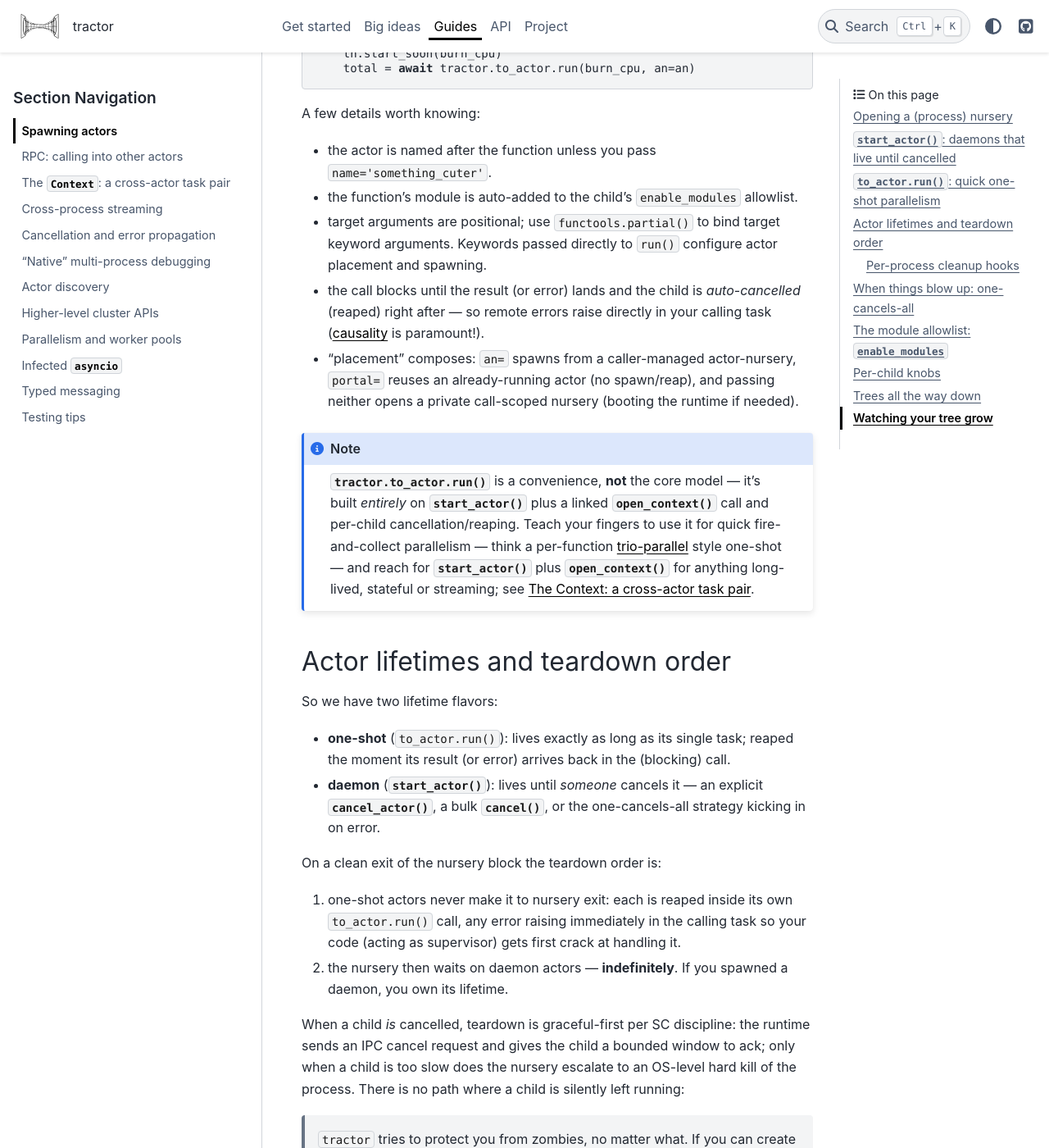
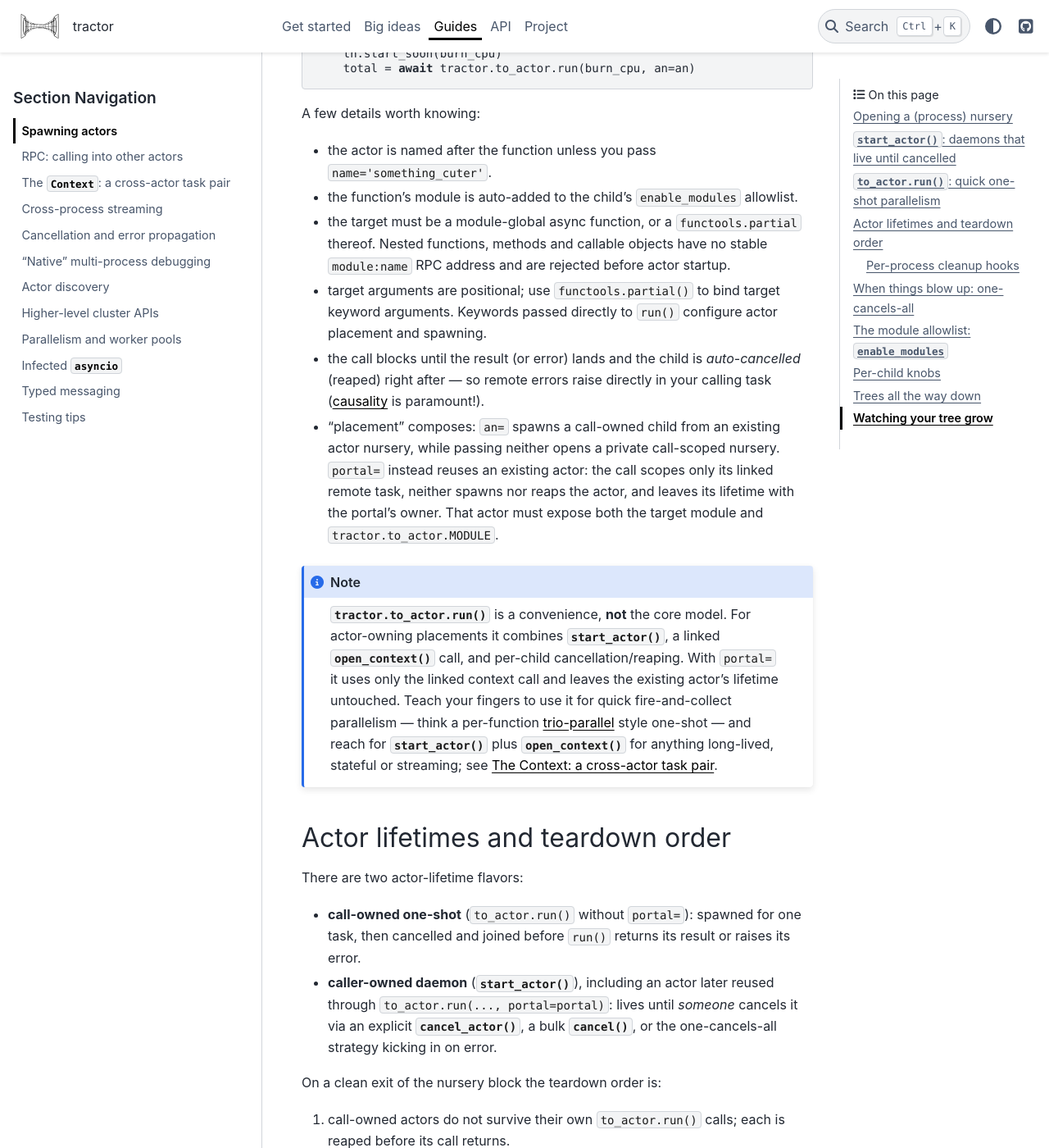
Before and after one commit to goodboy/tractor, a Sphinx documentation site: the page built from docs/guide/spawning.rst, in a window 1280 px wide and 1400 px high, scrolled down 2499 px. Shown: the whole window at 82% size. Built offline with Sphinx 7.4.7 and the PyData theme 0.15.4, drawn with Linux system fonts in a browser that asks for light colours; some of the changed text lies outside the part shown.

Commit message:
Clarify `to_actor.run()` ownership
The guides described every placement as spawn-run-reap and omitted
the trampoline allowlist required when reusing an existing actor.

- distinguish call-owned children from caller-owned portal actors
- document stable module-global target addresses and allowlists
- add the #477 feature news fragment

(this patch was generated in some part by `opencode` using
`gpt-5.6-sol` (`openai`))

```diff
--- a/docs/guide/spawning.rst
+++ b/docs/guide/spawning.rst
@@ -105,9 +105,9 @@ What's going on here?
 
 ``to_actor.run()``: quick one-shot parallelism
 ----------------------------------------------
-:func:`tractor.to_actor.run` is the convenience wrapper: spawn
-an actor, run exactly one async function in it, block on the
-result, then reap the process — the distributed sibling of
+Without ``portal=``, :func:`tractor.to_actor.run` is the convenience
+wrapper: spawn an actor, run exactly one async function in it, block
+on the result, then reap the process — the distributed sibling of
 ``trio.to_thread.run_sync()``.
 
 .. code:: python
@@ -126,6 +126,10 @@ A few details worth knowing:
   ``name='something_cuter'``.
 - the function's module is auto-added to the child's
   ``enable_modules`` allowlist.
+- the target must be a module-global async function, or a
+  ``functools.partial`` thereof. Nested functions, methods and callable
+  objects have no stable ``module:name`` RPC address and are rejected
+  before actor startup.
 - target arguments are positional; use ``functools.partial()``
   to bind target keyword arguments. Keywords passed directly to
   ``run()`` configure actor placement and spawning.
@@ -133,18 +137,23 @@ A few details worth knowing:
   child is *auto-cancelled* (reaped) right after — so remote
   errors raise directly in your calling task (causality_ is
   paramount!).
-- "placement" composes: ``an=`` spawns from a caller-managed
-  actor-nursery, ``portal=`` reuses an already-running actor
-  (no spawn/reap), and passing neither opens a private
-  call-scoped nursery (booting the runtime if needed).
+- "placement" composes: ``an=`` spawns a call-owned child from an
+  existing actor nursery, while passing neither opens a private
+  call-scoped nursery. ``portal=`` instead reuses an existing actor:
+  the call scopes only its linked remote task, neither spawns nor
+  reaps the actor, and leaves its lifetime with the portal's owner.
+  That actor must expose both the target module and
+  ``tractor.to_actor.MODULE``.
 
 .. note::
 
    :func:`tractor.to_actor.run` is a convenience, **not** the core
-   model — it's built *entirely* on
-   :meth:`~tractor.ActorNursery.start_actor` plus a linked
-   :meth:`~tractor.Portal.open_context` call and per-child
-   cancellation/reaping. Teach your fingers to use it for quick
+   model. For actor-owning placements it combines
+   :meth:`~tractor.ActorNursery.start_actor`, a linked
+   :meth:`~tractor.Portal.open_context` call, and per-child
+   cancellation/reaping. With ``portal=`` it uses only the linked
+   context call and leaves the existing actor's lifetime untouched.
+   Teach your fingers to use it for quick
    fire-and-collect parallelism — think a per-function trio-parallel_
    style one-shot — and reach for
    :meth:`~tractor.ActorNursery.start_actor` plus
@@ -153,25 +162,25 @@ A few details worth knowing:
 
 Actor lifetimes and teardown order
 ----------------------------------
-So we have two lifetime flavors:
+There are two actor-lifetime flavors:
 
-- **one-shot** (``to_actor.run()``): lives exactly as long as
-  its single task; reaped the moment its result (or error)
-  arrives back in the (blocking) call.
-- **daemon** (:meth:`~tractor.ActorNursery.start_actor`): lives
-  until *someone* cancels it — an explicit
+- **call-owned one-shot** (``to_actor.run()`` without ``portal=``):
+  spawned for one task, then cancelled and joined before ``run()``
+  returns its result or raises its error.
+- **caller-owned daemon** (:meth:`~tractor.ActorNursery.start_actor`),
+  including an actor later reused through
+  ``to_actor.run(..., portal=portal)``: lives until *someone*
+  cancels it via an explicit
   :meth:`~tractor.Portal.cancel_actor`, a bulk
   :meth:`~tractor.ActorNursery.cancel`, or the one-cancels-all
   strategy kicking in on error.
 
 On a clean exit of the nursery block the teardown order is:
 
-1. one-shot actors never make it to nursery exit: each is
-   reaped inside its own ``to_actor.run()`` call, any error
-   raising immediately in the calling task so your code
-   (acting as supervisor) gets first crack at handling it.
-2. the nursery then waits on daemon actors — **indefinitely**.
-   If you spawned a daemon, you own its lifetime.
+1. call-owned actors do not survive their own ``to_actor.run()``
+   calls; each is reaped before its call returns.
+2. the nursery waits on caller-owned daemon actors
+   **indefinitely**. If you spawned one, you own its lifetime.
 
 When a child *is* cancelled, teardown is graceful-first per SC
 discipline: the runtime sends an IPC cancel request and gives
--- /dev/null
+++ b/nooz/477.feature.rst
@@ -0,0 +1,3 @@
+Add ``tractor.to_actor.run()`` for Trio-style one-shot async calls in
+new or existing actors, with caller-scoped result/error propagation,
+linked cancellation, and deterministic reaping of call-owned children.
```
Also changed, not shown: docs/api/core.rst (+10 -9 lines), docs/guide/clustering.rst (+9 -4 lines), docs/guide/context.rst (+6 -6 lines), docs/guide/rpc.rst (+30 -10 lines), docs/start/quickstart.rst (+20 -16 lines).
